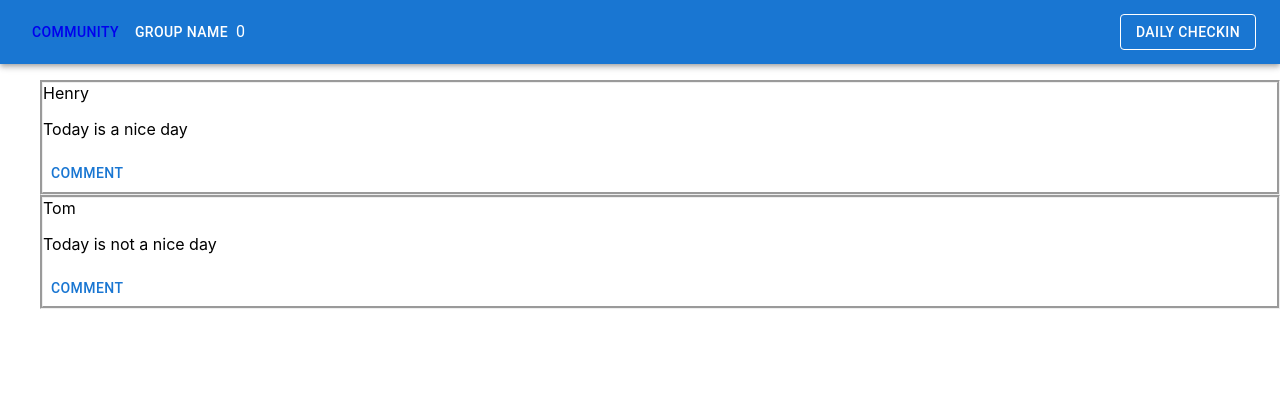
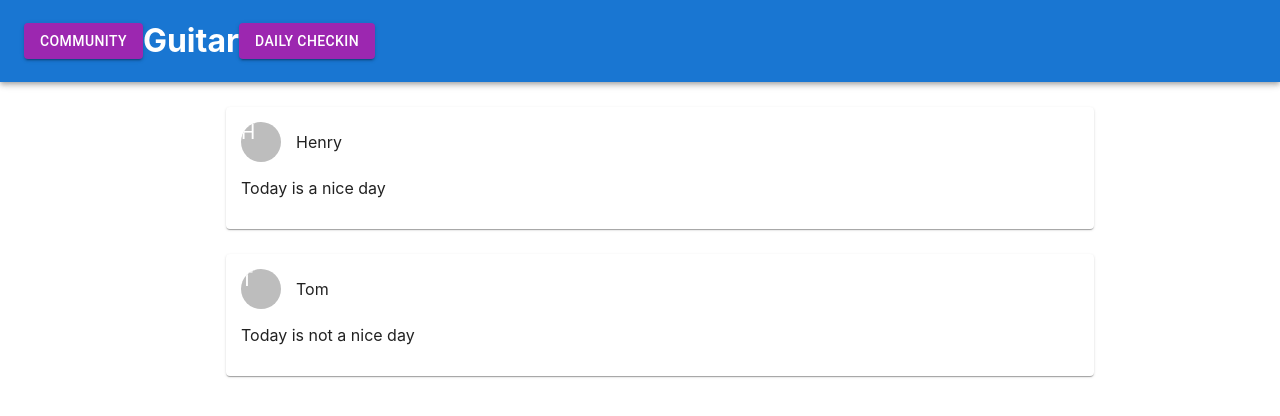
Before and after one commit to teetajp/peer2pair, a React (Create React App) app in the folder frontend/: page /communityfeed in a window 1280 px wide. Shown: the top 416 px of the page. Built offline with nearby package versions, Linux system fonts and the light colour scheme.

Commit message:
added css to home page

```diff
--- a/frontend/src/CommunityFeed.js
+++ b/frontend/src/CommunityFeed.js
@@ -5,15 +5,18 @@ import Button from '@mui/material/Button';
 import Posts from './components/Posts.js';
 import { Link } from 'react-router-dom';
 import { FormDialog } from "./components/FormDialog.js";
+import Avatar from '@mui/material/Avatar';
+import { deepOrange, deepPurple } from '@mui/material/colors';
 //import HomeIcon from "./components/HomeIcon.js";
 
 
 function CommunityFeed(props) {
-    const name = "Group Name";
-    let streak = 0;
+    const name = "Guitar";
+    // let streak = 0;
     let posts = [
         {
             author: 'Henry',
+            avatar: 'H',
             text: 'Today is a nice day',
             photos: [],
             videos: "",
@@ -22,6 +25,7 @@ function CommunityFeed(props) {
 
         {
             author: 'Tom',
+            avatar: 'T',
             text: 'Today is not a nice day',
             photos: [],
             videos: "",
@@ -34,13 +38,14 @@ function CommunityFeed(props) {
         <div>
             <AppBar position="static">
                 <Toolbar>
-                    <Link to="/"><Button color="inherit"> Community </Button></Link>
-                    <Button color='inherit'>
+                    <Link to="/"><Button color="secondary" variant="contained"
+                    style={{textDecoration: 'none'}}> Community </Button></Link>
+                    <h1>
                         {name}
-                    </Button>
-                    <Typography component="div" sx={{ flexGrow: 1}}>
+                    </h1>
+                    {/* <Typography component="div" sx={{ flexGrow: 1}}>
                         {streak}
-                    </Typography>
+                    </Typography> */}
                     <FormDialog posts ={posts} />
                     </Toolbar>
             </AppBar>
--- a/frontend/src/components/FormDialog.js
+++ b/frontend/src/components/FormDialog.js
@@ -20,7 +20,7 @@ export function FormDialog(props) {
     const postCheckin = () => {
         let post = {
             author: "current user",
-            text: {postText},
+            text: { postText },
             photos: [],
             videos: video,
             timestamp: "Sat 21/1/2023"
@@ -32,17 +32,21 @@ export function FormDialog(props) {
 
     return (
         <React.Fragment>
-        <Button color="inherit" variant="outlined" onClick={handleClickOpen}>Daily Checkin</Button>
+
+            <Button color="secondary" variant="contained" onClick={handleClickOpen}>Daily Checkin</Button>
             <Dialog open={open} onClose={handleClose}>
-                <DialogTitle>Daily Checkin!</DialogTitle>
+                <div style={{ display: 'flex', flexDirection: 'column', alignItems: 'center' }}>
+                    <DialogTitle>Daily Checkin!</DialogTitle>
                     <DialogContent>
-                            <DialogContentText>What do you want to update today?</DialogContentText>
-                            <TextField autoFocus multiline varian="standard" fullWidth onChange={(e) => setPostText(e.target.value)}></TextField>
+                        <DialogContentText>What do you want to update today?</DialogContentText>
+                        <TextField autoFocus multiline varian="standard" fullWidth onChange={(e) => setPostText(e.target.value)}></TextField>
                     </DialogContent>
                     <DialogActions>
-                        <Button onClick={postCheckin}>Post</Button>
-                    </DialogActions>
+                        <Button variant="contained" onClick={postCheckin}
+                            style={{ width: '100px', marginBottom:'5px' }}>Post</Button>
+                    </DialogActions> </div>
             </Dialog>
         </React.Fragment>
+
     )
 }
--- a/frontend/src/components/Posts.css
+++ b/frontend/src/components/Posts.css
@@ -1,3 +1,6 @@
 #each-post {
     border-style: groove;
+    border-radius: 3px;
+    width: 70%;
+    margin: 20px auto;
 }
--- a/frontend/src/components/Posts.js
+++ b/frontend/src/components/Posts.js
@@ -1,20 +1,41 @@
 import { Button } from "@mui/material";
 import React, { useState, useEffect } from "react";
 import './Posts.css';
+import Box from '@mui/material/Box';
+import Paper from '@mui/material/Paper';
+import Avatar from '@mui/material/Avatar';
+import { deepOrange, deepPurple } from '@mui/material/colors';
+
 
 const Post = (props) => {
-    return(
-        <div id="each-post">
-            <label>{props.post.author}</label>
-            <br />
-            <p>{props.post.text}</p>
-            <Button>Comment</Button>
-        </div>
+    return (
+        <Paper
+            sx={{
+                width: '70%',
+                margin: '25px auto',
+                display: 'flex',
+                flexDirection: 'column'
+            }}>
+            <div style={{ margin: '15px' }}>
+                <div style={{
+                    display: 'flex',
+                    gap: '15px',
+                    alignItems: 'center'
+                }}>
+                    <Avatar style={{ display: 'inline-block' }} sx={{ bgcolor: 'primary' }}>
+                        {props.post.avatar}</Avatar>
+                    {props.post.author}
+                </div>
+                <p>{props.post.text}</p>
+                {/* <Button variant="text"
+                    sx={{ padding: '2px' }}>Comment</Button> */}
+            </div>
+        </Paper>
     )
 }
 
 const Posts = (props) => {
-    return(
+    return (
         <React.Fragment>
             <ul>
                 {props.posts.map(post =>
```
Also changed, not shown: 1 other file (tests, documents, lock files or other folders).
